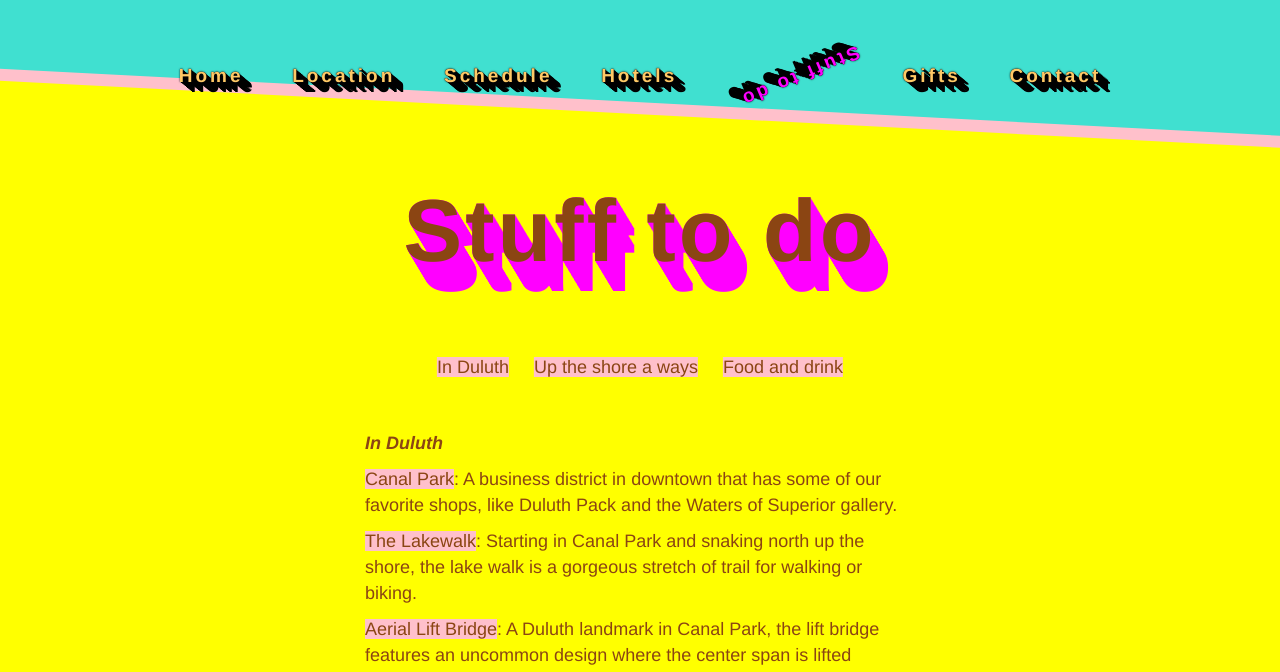
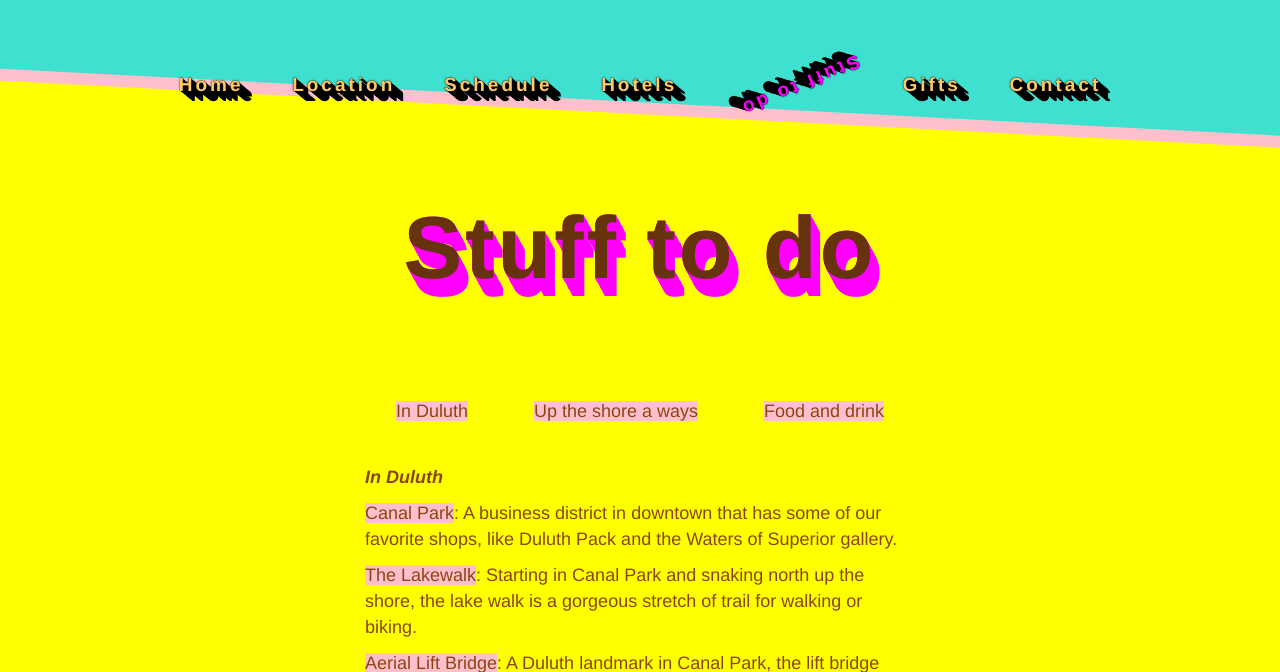
Before and after one commit to lemonparty/lemonparty2018, a Flask app: page /stuff-to-do in a window 1280 px wide. Shown: the top 672 px of the page. Run offline with Flask 2, Linux system fonts and the light colour scheme; the visitor is signed in with stand-in values (Sample User, id 1); some libraries are stand-ins or nearby versions.

Commit message:
consolidate some styles; add some copy

```diff
--- a/src/app.scss
+++ b/src/app.scss
@@ -16,6 +16,12 @@ $text-color: saddlebrown;
   &:hover {
     background: orange;
   }
+}
+
+@mixin center {
+  position: relative;
+  left: 50%;
+  transform: translateX(-50%);
 }
 
 
@@ -50,27 +56,33 @@ body {
 $text-shadow-values: ();
 $text-shadow-color: magenta;
 
-@for $i from 0 through 30 {
-  $offset: $i * 1px;
-  $text-shadow-values: append($text-shadow-values, $offset * 0.6 $offset 0 $text-shadow-color);
+@for $i from 0 through 20 {
+  $offset: $i * 0.8px;
+  $text-shadow-values: append($text-shadow-values, $offset * 0.6 $offset * 1.1 0 $text-shadow-color);
 }
 
 .page-title {
+  @include center;
   display: inline-block;
   width: 100%;
+  max-width: 800px;
   padding-bottom: 100px;
   text-align: center;
   letter-spacing: 3px;
-  color: $text-color;
+  color: darken($text-color, 8%);
   font-weight: bold;
   text-shadow: zip($text-shadow-values);
 
   @media (min-width: 650px) {
+    margin: -20px 0;
     font-size: 88px;
+    line-height: 100px;
   }
 
   @media (max-width: 650px) {
+    margin: -8vw 0;
     font-size: 13vw;
+    line-height: 13vw;
   }
 }
 
@@ -80,11 +92,9 @@ em {
 }
 
 .text {
-  position: relative;
-  left: 50%;
+  @include center;
   width: 100%;
   max-width: 550px;
-  transform: translateX(-50%);
 
   & + .text {
     margin-top: 20px;
--- a/src/nav.scss
+++ b/src/nav.scss
@@ -14,6 +14,10 @@ $text-shadow-color: #000;
   width: 100%;
   height: $nav-height;
   padding: 4vw;
+
+  @media (min-width: 1000px) {
+    padding: 60px;
+  }
 
   &-bg {
     position: absolute;
--- a/src/pages/home.scss
+++ b/src/pages/home.scss
@@ -3,14 +3,12 @@ $button-height: 60px;
 
 .body-home {
   &-rsvp-link {
+    @include center;
     display: block;
-    position: relative;
     z-index: 2;
-    left: 50%;
-    transform: translateX(-50%);
     width: $button-width;
     height: $button-height;
-    margin-top: 40px;
+    margin-top: 50px;
 
     text-decoration: none;
     background: saddlebrown;
--- a/src/pages/location.scss
+++ b/src/pages/location.scss
@@ -1,9 +1,7 @@
 .body-location {
   iframe {
     @media (min-width: 650px) {
-      position: relative;
-      left: 50%;
-      transform: translateX(-50%);
+      @include center;
     }
 
     @media (max-width: 650px) {
--- a/src/pages/stuff_to_do.scss
+++ b/src/pages/stuff_to_do.scss
@@ -1,15 +1,17 @@
 .body-stuff {
   &-nav {
+    @include center;
     display: inline-block;
-    position: relative;
-    left: 50%;
-    transform: translateX(-50%);
+    max-width: 600px;
     margin-top: 10px;
-    margin-bottom: 50px;
+    margin-bottom: 30px;
+    display: flex;
+    flex-wrap: wrap;
+    justify-content: space-evenly;
 
     &-item {
       display: inline-block;
-      margin-left: 20px;
+      padding: 10px;
 
       &:first-child {
         margin-left: 0;
--- a/static/app.css
+++ b/static/app.css
@@ -66,20 +66,28 @@ body {
         padding-top: 272px; } }
 
 .page-title {
+  position: relative;
+  left: 50%;
+  transform: translateX(-50%);
   display: inline-block;
   width: 100%;
+  max-width: 800px;
   padding-bottom: 100px;
   text-align: center;
   letter-spacing: 3px;
-  color: saddlebrown;
+  color: #67330e;
   font-weight: bold;
-  text-shadow: 0px 0px 0 magenta, 0.6px 1px 0 magenta, 1.2px 2px 0 magenta, 1.8px 3px 0 magenta, 2.4px 4px 0 magenta, 3px 5px 0 magenta, 3.6px 6px 0 magenta, 4.2px 7px 0 magenta, 4.8px 8px 0 magenta, 5.4px 9px 0 magenta, 6px 10px 0 magenta, 6.6px 11px 0 magenta, 7.2px 12px 0 magenta, 7.8px 13px 0 magenta, 8.4px 14px 0 magenta, 9px 15px 0 magenta, 9.6px 16px 0 magenta, 10.2px 17px 0 magenta, 10.8px 18px 0 magenta, 11.4px 19px 0 magenta, 12px 20px 0 magenta, 12.6px 21px 0 magenta, 13.2px 22px 0 magenta, 13.8px 23px 0 magenta, 14.4px 24px 0 magenta, 15px 25px 0 magenta, 15.6px 26px 0 magenta, 16.2px 27px 0 magenta, 16.8px 28px 0 magenta, 17.4px 29px 0 magenta, 18px 30px 0 magenta; }
+  text-shadow: 0px 0px 0 magenta, 0.48px 0.88px 0 magenta, 0.96px 1.76px 0 magenta, 1.44px 2.64px 0 magenta, 1.92px 3.52px 0 magenta, 2.4px 4.4px 0 magenta, 2.88px 5.28px 0 magenta, 3.36px 6.16px 0 magenta, 3.84px 7.04px 0 magenta, 4.32px 7.92px 0 magenta, 4.8px 8.8px 0 magenta, 5.28px 9.68px 0 magenta, 5.76px 10.56px 0 magenta, 6.24px 11.44px 0 magenta, 6.72px 12.32px 0 magenta, 7.2px 13.2px 0 magenta, 7.68px 14.08px 0 magenta, 8.16px 14.96px 0 magenta, 8.64px 15.84px 0 magenta, 9.12px 16.72px 0 magenta, 9.6px 17.6px 0 magenta; }
   @media (min-width: 650px) {
     .page-title {
-      font-size: 88px; } }
+      margin: -20px 0;
+      font-size: 88px;
+      line-height: 100px; } }
   @media (max-width: 650px) {
     .page-title {
-      font-size: 13vw; } }
+      margin: -8vw 0;
+      font-size: 13vw;
+      line-height: 13vw; } }
 
 em {
   font-style: italic;
@@ -88,9 +96,9 @@ em {
 .text {
   position: relative;
   left: 50%;
+  transform: translateX(-50%);
   width: 100%;
-  max-width: 550px;
-  transform: translateX(-50%); }
+  max-width: 550px; }
   .text + .text {
     margin-top: 20px; }
   .text a {
@@ -108,6 +116,9 @@ em {
   width: 100%;
   height: 272px;
   padding: 4vw; }
+  @media (min-width: 1000px) {
+    .nav {
+      padding: 60px; } }
   .nav-bg {
     position: absolute;
     z-index: 1;
@@ -225,14 +236,14 @@ em {
     color: red; }
 
 .body-home-rsvp-link {
-  display: block;
   position: relative;
-  z-index: 2;
   left: 50%;
   transform: translateX(-50%);
+  display: block;
+  z-index: 2;
   width: 120px;
   height: 60px;
-  margin-top: 40px;
+  margin-top: 50px;
   text-decoration: none;
   background: saddlebrown;
   box-shadow: -8px 8px 0 #000;
@@ -256,15 +267,19 @@ em {
     width: 100%; } }
 
 .body-stuff-nav {
-  display: inline-block;
   position: relative;
   left: 50%;
   transform: translateX(-50%);
+  display: inline-block;
+  max-width: 600px;
   margin-top: 10px;
-  margin-bottom: 50px; }
+  margin-bottom: 30px;
+  display: flex;
+  flex-wrap: wrap;
+  justify-content: space-evenly; }
   .body-stuff-nav-item {
     display: inline-block;
-    margin-left: 20px; }
+    padding: 10px; }
     .body-stuff-nav-item:first-child {
       margin-left: 0; }
     .body-stuff-nav-item a {
--- a/templates/location.html
+++ b/templates/location.html
@@ -19,6 +19,11 @@
     to swim!
   </p>
   <p class="text">
+    Around this time in Duluth, the average temperature range for a day is
+    56º-76º. So expect a lovely day, and the need for a sweater or jacket in
+    the evening. Unless it rains, then who the heck knows.
+  </p>
+  <p class="text">
     To get to Duluth, you can fly into Duluth International Airport (DLH). Once
     there, you can rent a car at the airport, or use a ride-sharing service
     like Lyft. If you prefer longer journeys, you could fly to Minneapolis
```
Also changed, not shown: templates/home.html (+5 -3 lines).
